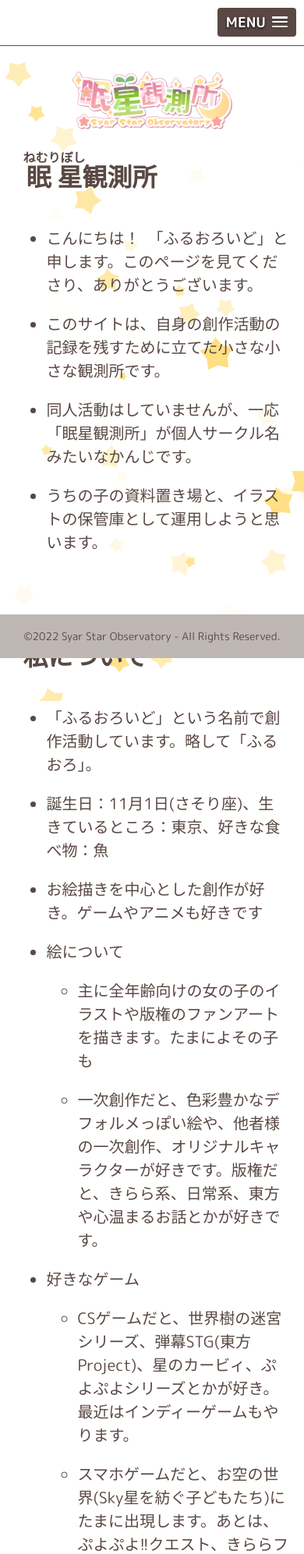
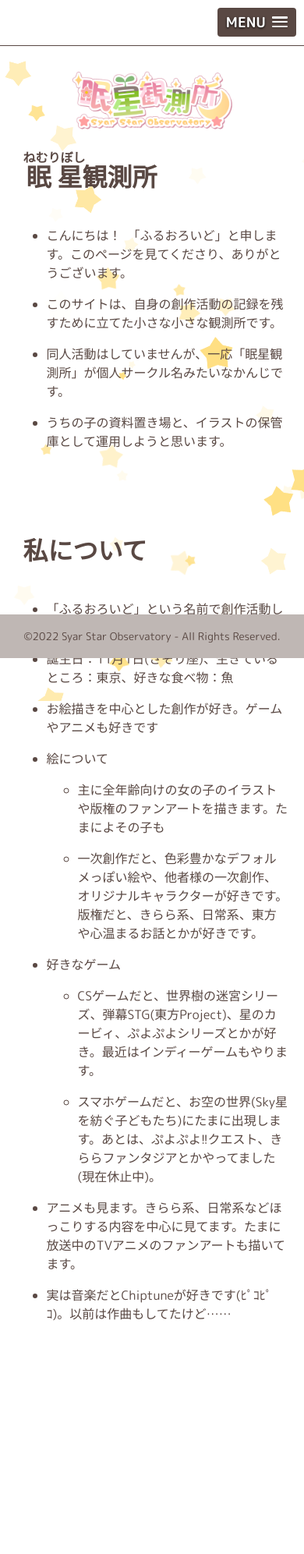
Before and after one commit to fluoroid/syarstar, a PHP site: page /about/ in a window 390 px wide. Shown: the top 1993 px of the page at 78% size. After the commit the page ends 1694 px from the top, so only its background shows below. Run offline with PHP 8.4, Linux system fonts and the light colour scheme; some libraries are stand-ins or nearby versions.

Commit message:
スマホ版のフォントサイズ調整

```diff
--- a/css/general.css
+++ b/css/general.css
@@ -176,11 +176,11 @@ a:hover, a:active{
 	h2{
 		margin: 10px 0 0;
 		padding: 0 0 0 20px;
-		font-size: 1.25em;
+		font-size: 1em;
 		line-height: 1.5em;
 	}
 	ul.policy li{
-		font-size: 1.25em;
+		font-size: 1em;
 		line-height: 1.5em;
 	}
 	p.caption{
```
